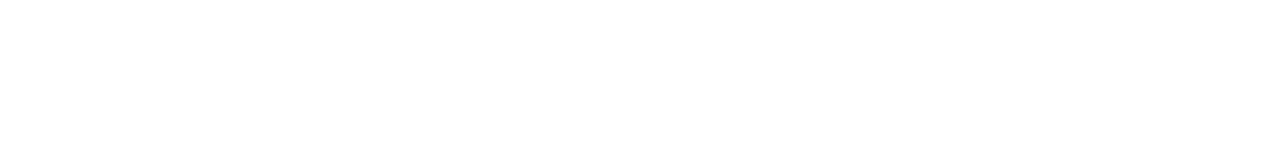
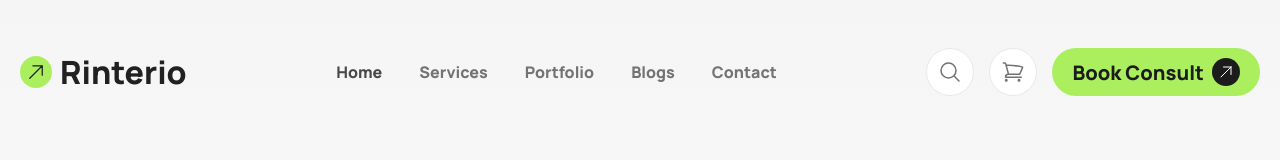
Before and after one commit to devrakibulrahman/rinterio-house-tailwind-and-daisyui-responsive, a plain HTML site: page index.html in a window 1280 px wide. Drawn offline with nearby package versions, Linux system fonts and the light colour scheme.

Commit message:
navigation section done on 8/25/2024 at 9:45 pm

```diff
--- a/index.html
+++ b/index.html
@@ -1,5 +1,5 @@
 <!DOCTYPE html>
-<html lang="en">
+<html lang="en" data-theme="light">
 <head>
     <meta charset="UTF-8">
     <meta name="viewport" content="width=device-width, initial-scale=1.0">
@@ -30,6 +30,62 @@
 </head>
 <body>
     <!-- ================= header -->
+    <header id="header" class="w-full min-h-screen bg-gradient-to-t from-[#FFFFFF] to-[#f3f3f3d5]">
+        <div class="container mx-auto px-5">
+            <!-- ================ navbar -->
+            <div class="w-full flex items-center justify-between py-8 md:py-[40px] lg:py-[48px]">
+                <div class="flex items-center justify-center gap-2">
+                    <div class="w-8 h-8 bg-[#ABEF5F] rounded-full flex items-center justify-center">
+                        <svg xmlns="http://www.w3.org/2000/svg" fill="none" viewBox="0 0 24 24" stroke-width="1.5" stroke="currentColor" class="size-5 text-[#212121]">
+                            <path stroke-linecap="round" stroke-linejoin="round" d="m4.5 19.5 15-15m0 0H8.25m11.25 0v11.25" />
+                        </svg>
+                    </div>
+                    <h1 class="text-[28px] font-extrabold font-manrope leading-[38px] text-[#212121] lg:text-[32px] lg:leading-[44px]">Rinterio</h1>
+                </div>
+                <!-- ============ desktop nav -->
+                <nav class="hidden xl:block">
+                    <ul class="flex items-center justify-center gap-[37px]">
+                        <li class="text-base font-extrabold font-manrope leading-[22px]"><a href="#" class="text-[#494949]">Home</a></li>
+                        <li class="text-base font-extrabold font-manrope leading-[22px]"><a href="#" class="text-[#737373] hover:text-[#494949] transition duration-300 ease-in-out">Services</a></li>
+                        <li class="text-base font-extrabold font-manrope leading-[22px]"><a href="#" class="text-[#737373] hover:text-[#494949] transition duration-300 ease-in-out">Portfolio</a></li>
+                        <li class="text-base font-extrabold font-manrope leading-[22px]"><a href="#" class="text-[#737373] hover:text-[#494949] transition duration-300 ease-in-out">Blogs</a></li>
+                        <li class="text-base font-extrabold font-manrope leading-[22px]"><a href="#" class="text-[#737373] hover:text-[#494949] trasition duration-300 ease-in-out">Contact</a></li>
+                    </ul>
+                </nav>
+                <!-- ============ tablet and mobile nav -->
+                <div class="flex items-center justify-center gap-[15px]">
+                    <div class="hidden md:block">
+                        <div class="flex items-center justify-center gap-[15px]">
+                            <button class="group w-[48px] h-[48px] bg-white border border-[#E9E9E9] rounded-full hover:bg-[#ABEF5F] hover:border-[#ABEF5F] transition-all duration-300 ease-in-out flex items-center justify-center">
+                                <svg xmlns="http://www.w3.org/2000/svg" fill="none" viewBox="0 0 24 24" stroke-width="1.5" stroke="currentColor" class="size-6 text-[#737373] group-hover:text-[#212121] transition-all duration-300 ease-in-out">
+                                    <path stroke-linecap="round" stroke-linejoin="round" d="m21 21-5.197-5.197m0 0A7.5 7.5 0 1 0 5.196 5.196a7.5 7.5 0 0 0 10.607 10.607Z" />
+                                </svg>
+                            </button>
+                            <button class="group w-[48px] h-[48px] bg-white border border-[#E9E9E9] rounded-full hover:bg-[#ABEF5F] hover:border-[#ABEF5F] transition-all duration-300 ease-in-out flex items-center justify-center">
+                                <svg xmlns="http://www.w3.org/2000/svg" fill="none" viewBox="0 0 24 24" stroke-width="1.5" stroke="currentColor" class="size-6 text-[#737373] group-hover:text-[#212121] transition-all duration-300 ease-in-out">
+                                    <path stroke-linecap="round" stroke-linejoin="round" d="M2.25 3h1.386c.51 0 .955.343 1.087.835l.383 1.437M7.5 14.25a3 3 0 0 0-3 3h15.75m-12.75-3h11.218c1.121-2.3 2.1-4.684 2.924-7.138a60.114 60.114 0 0 0-16.536-1.84M7.5 14.25 5.106 5.272M6 20.25a.75.75 0 1 1-1.5 0 .75.75 0 0 1 1.5 0Zm12.75 0a.75.75 0 1 1-1.5 0 .75.75 0 0 1 1.5 0Z" />
+                                </svg>
+                            </button>
+                            <button class="px-5 py-[10px] flex items-center justify-center bg-[#ABEF5F] rounded-full text-[20px] font-extrabold font-manrope leading-[27px] text-[#1C1C1C] gap-2">
+                                <span>Book Consult</span>
+                                <div class="w-[28px] h-[28px] bg-[#1C1C1C] text-white rounded-full flex items-center justify-center">
+                                    <svg xmlns="http://www.w3.org/2000/svg" fill="none" viewBox="0 0 24 24" stroke-width="1.5" stroke="currentColor" class="size-4 text-white">
+                                        <path stroke-linecap="round" stroke-linejoin="round" d="m4.5 19.5 15-15m0 0H8.25m11.25 0v11.25" />
+                                    </svg>
+                                </div>
+                            </button>
+                        </div>
+                    </div>
+                    <button class="group w-[48px] h-[48px] bg-white border border-[#E9E9E9] rounded-full hover:bg-[#ABEF5F] hover:border-[#ABEF5F] transition-all duration-300 ease-in-out flex items-center justify-center lg:hidden">
+                        <svg xmlns="http://www.w3.org/2000/svg" fill="none" viewBox="0 0 24 24" stroke-width="1.5" stroke="currentColor" class="size-6 text-[#737373] group-hover:text-[#212121] transition-all duration-300 ease-in-out">
+                            <path stroke-linecap="round" stroke-linejoin="round" d="M3.75 6.75h16.5M3.75 12h16.5m-16.5 5.25h16.5" />
+                        </svg>
+                    </button>
+                </div>
+            </div>
+
+        </div>
+    </header>
     <!-- ================= main -->
     <!-- ================= footer -->
 </body>
```
